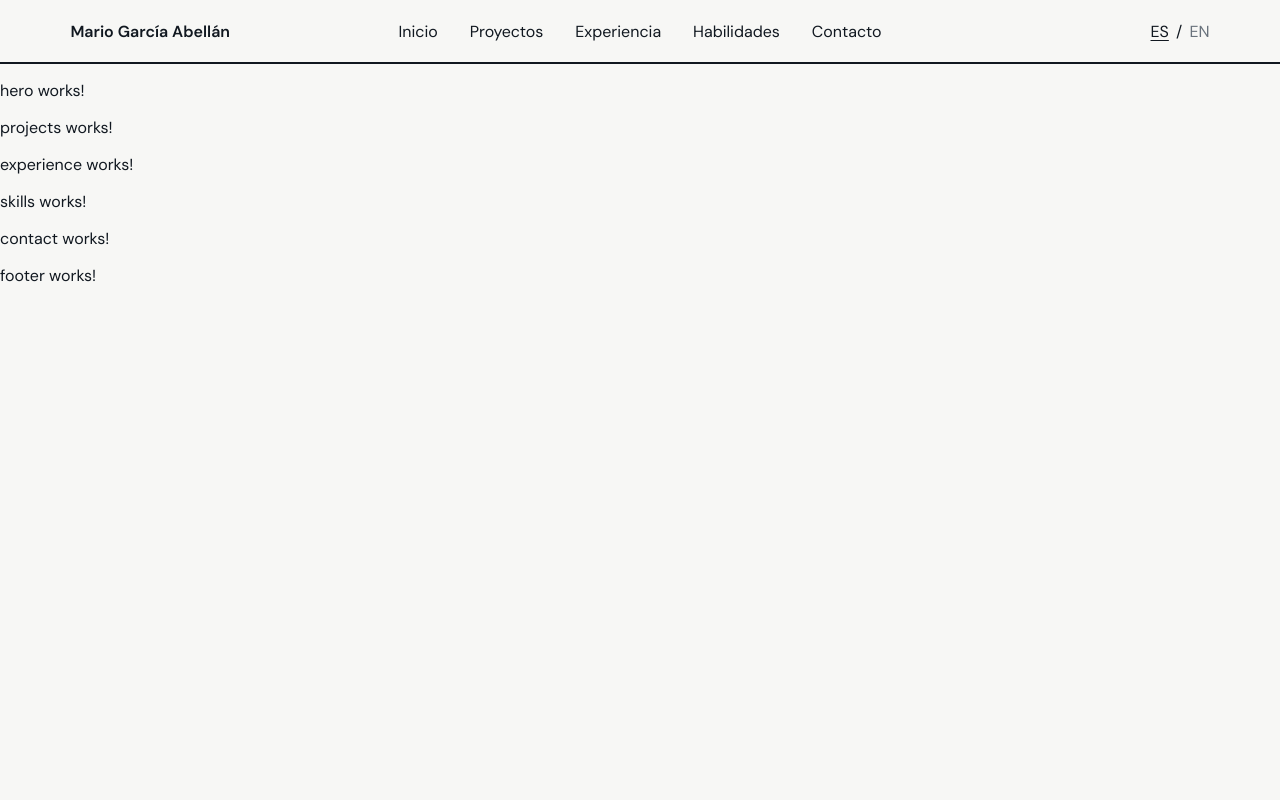
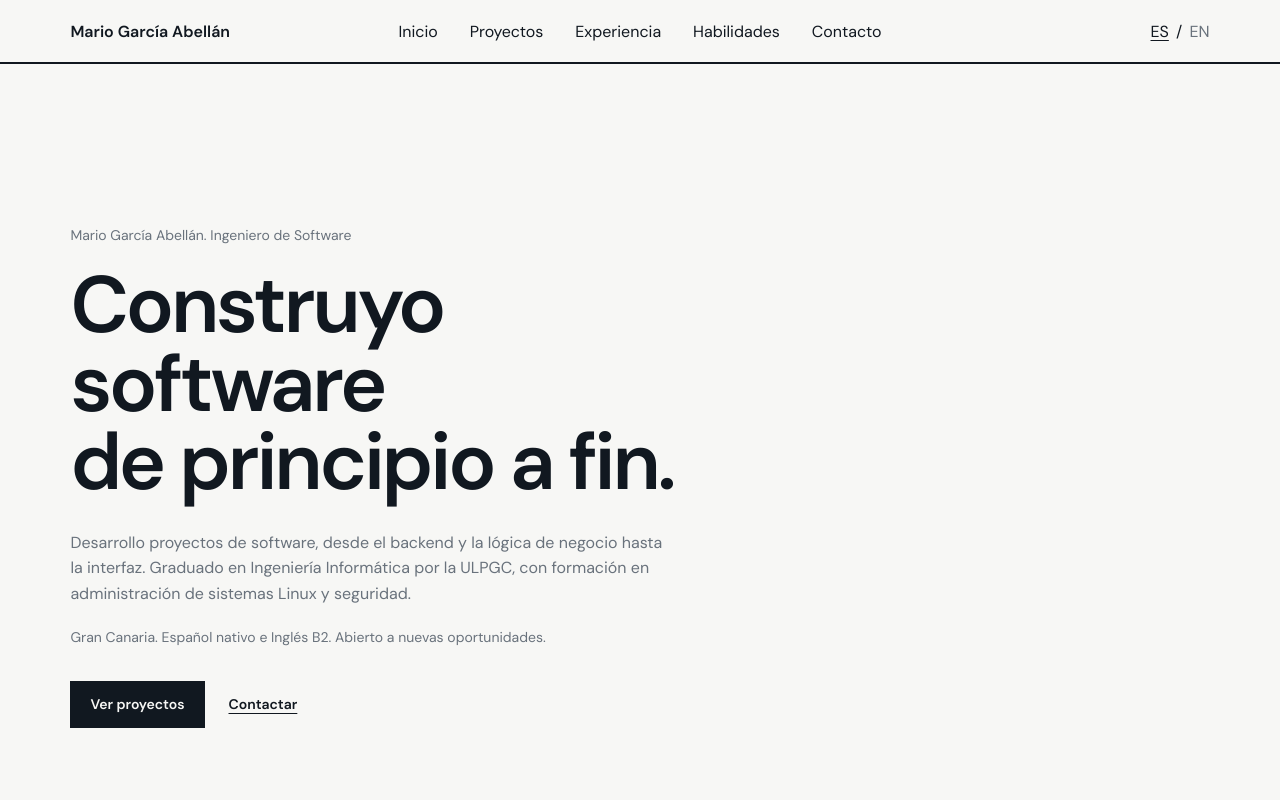
Before and after one commit to Mario-Grc/portfolio, an Angular app: page / in a window 1280 px wide. Shown: the top 800 px of the page. Built offline with nearby package versions, Linux system fonts and the light colour scheme.

Commit message:
feat: add hero section with buttons

```diff
--- a/src/app/components/hero/hero.html
+++ b/src/app/components/hero/hero.html
@@ -1 +1,19 @@
-<p>hero works!</p>
+<section class="hero-section" aria-labelledby="hero-title">
+	<div class="hero-content">
+		<p class="hero-eyebrow">Mario García Abellán. Ingeniero de Software</p>
+		<h1 id="hero-title">Construyo software<br />de principio a fin.</h1>
+		<p class="hero-description">
+			Desarrollo proyectos de software, desde el backend y la lógica de negocio hasta la interfaz.
+			Graduado en Ingeniería Informática por la ULPGC, con formación en
+			administración de sistemas Linux y seguridad.
+		</p>
+		<p class="hero-details">
+			Gran Canaria. Español nativo e Inglés B2.
+			Abierto a nuevas oportunidades.
+		</p>
+		<div class="hero-actions">
+			<a class="button button-primary" href="#proyectos">Ver proyectos</a>
+			<a class="button button-secondary" href="#contacto">Contactar</a>
+		</div>
+	</div>
+</section>
--- a/src/app/components/hero/hero.scss
+++ b/src/app/components/hero/hero.scss
@@ -0,0 +1,88 @@
+.hero-section {
+	border-bottom: 1px solid;
+	padding: clamp(6rem, 15vw, 10rem) var(--space-page) clamp(5rem, 11vw, 8rem);
+}
+
+.hero-content {
+	max-width: 44rem;
+}
+
+.hero-eyebrow,
+.hero-description,
+.hero-details {
+	color: var(--color-muted);
+	line-height: 1.6;
+}
+
+.hero-eyebrow {
+	font-size: 0.875rem;
+	margin: 0 0 1.25rem;
+}
+
+h1 {
+	font-size: clamp(2.75rem, 7vw, 5rem);
+	font-weight: 600;
+	letter-spacing: -0.04em;
+	line-height: 0.98;
+	margin: 0;
+	max-width: 12ch;
+}
+
+.hero-description {
+	font-size: 1rem;
+	margin: 1.75rem 0 0;
+	max-width: 38rem;
+}
+
+.hero-details {
+	font-size: 0.875rem;
+	margin: 1.25rem 0 0;
+}
+
+.hero-actions {
+	align-items: center;
+	display: flex;
+	gap: 1.5rem;
+	margin-top: 2rem;
+}
+
+.button {
+	font-size: 0.875rem;
+	font-weight: 600;
+	padding: 0.9rem 1.25rem;
+	text-decoration: none;
+}
+
+.button-primary {
+	background: var(--color-ink);
+	color: var(--color-surface);
+}
+
+.button-secondary {
+	color: var(--color-ink);
+	padding-left: 0;
+	padding-right: 0;
+	text-decoration: underline;
+	text-underline-offset: 0.25rem;
+}
+
+.button:focus-visible,
+.button:hover {
+	text-decoration-thickness: 2px;
+}
+
+@media (max-width: 600px) {
+	.hero-section {
+		padding-top: 5rem;
+	}
+
+	h1 {
+	font-size: clamp(2.5rem, 13vw, 4rem);
+	}
+
+	.hero-actions {
+		align-items: flex-start;
+		flex-direction: column;
+		gap: 1rem;
+	}
+}
```
